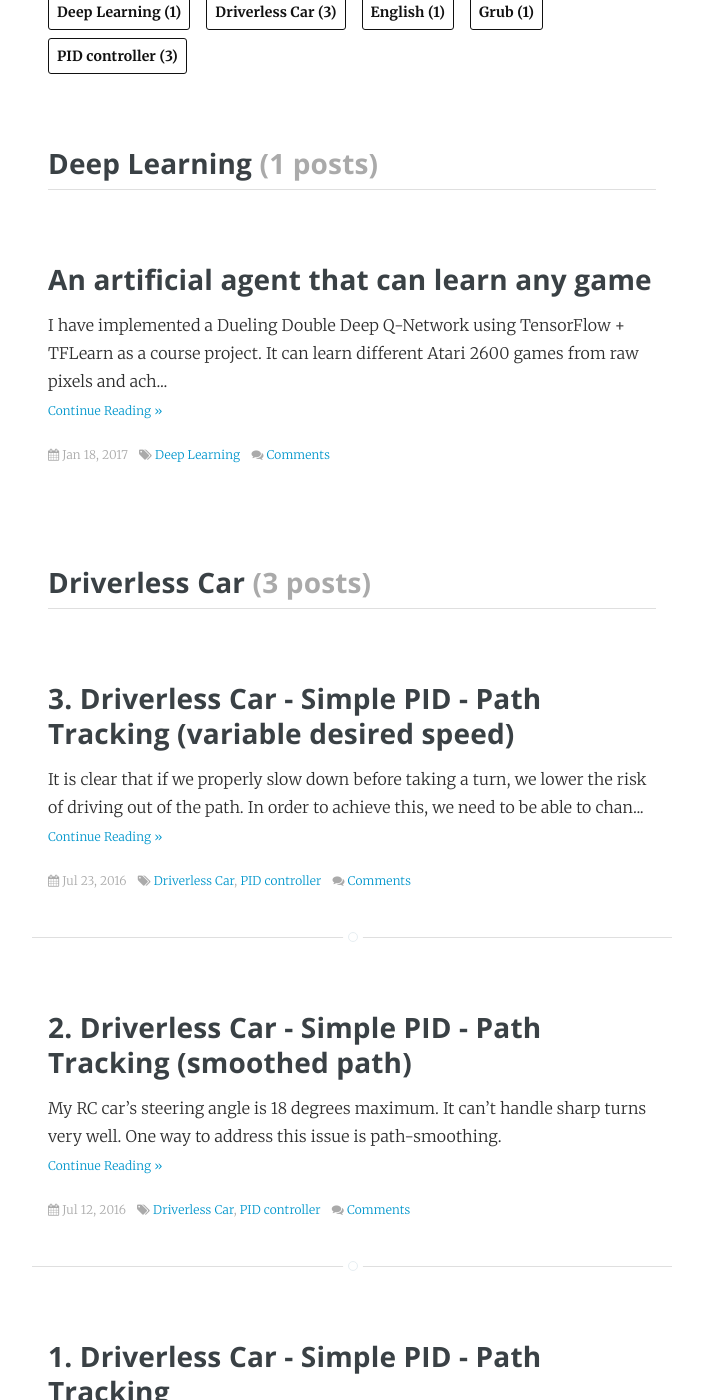
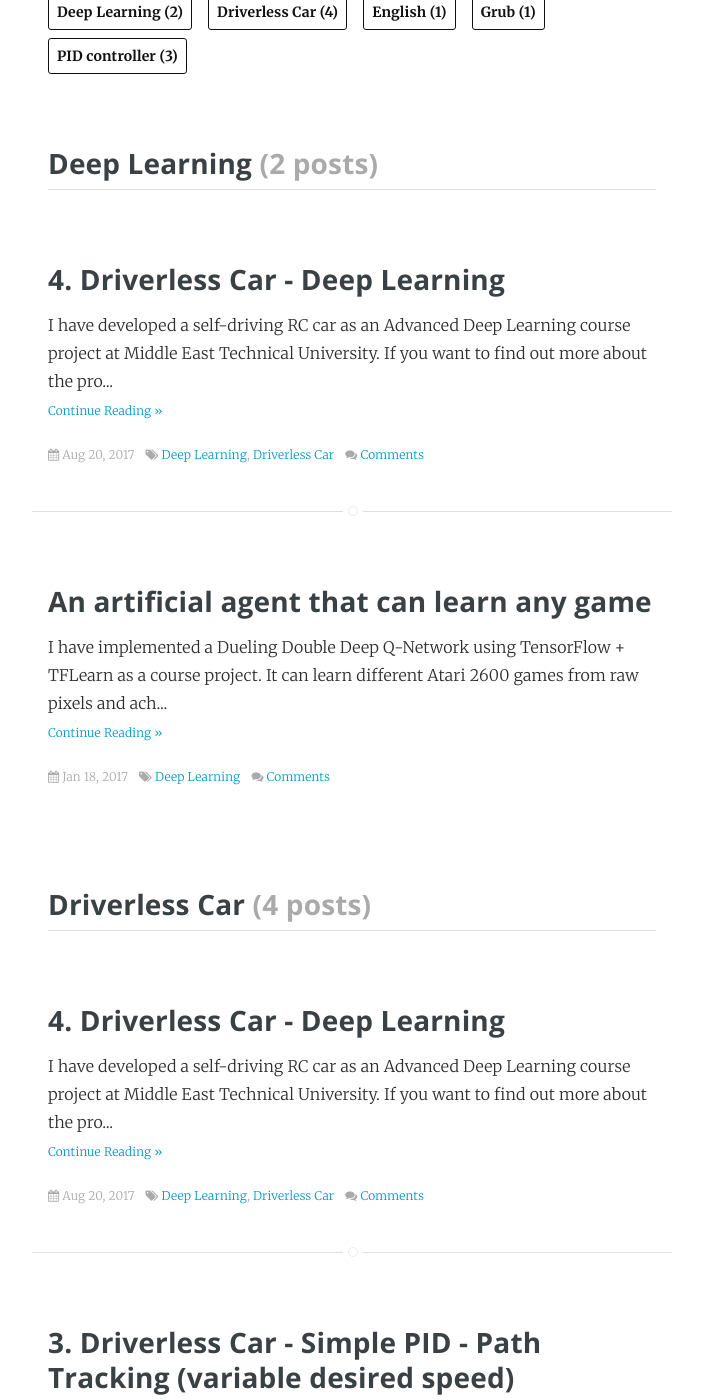
Before and after one commit to gokhanettin/gokhanettin.github.io, a Jekyll site: the page built from writing/tags/index.html, in a window 1280 px wide and 1400 px high, scrolled down 343 px. Shown: the whole window, without its empty margins (288-991 px from the left). Built offline with Jekyll 4.4.1, drawn with Linux system fonts in a browser that asks for light colours; comment, search, counter and statistics services are not loaded; some of the changed text lies outside the part shown.

```diff
--- a/_includes/writing_header.html
+++ b/_includes/writing_header.html
@@ -1,6 +1,6 @@
 <div class="container">
   {% include header-h1.html %}
   <h4 class="page-description body-font gray mt1 regular">
-    My thoughts and notes on various stuff.
+    My (in)activity log.
   </h4>
 </div>
--- /dev/null
+++ b/_posts/2017-08-20-4-driverless-car-with-deep-learning.md
@@ -0,0 +1,21 @@
+---
+layout: post
+title: "4. Driverless Car - Deep Learning"
+tags:
+- Deep Learning
+- Driverless Car
+---
+
+I have developed a self-driving RC car as an Advanced Deep Learning course
+project at Middle East Technical University. If you want to find out more about
+the project, here are the [project report][1] and [git repository][2].
+
+You may also want to see the following demo videos.
+
+<iframe width="560" height="315" src="https://www.youtube.com/embed/3KMKOiGDl7Q" frameborder="0" allowfullscreen></iframe>
+
+<iframe width="560" height="315" src="https://www.youtube.com/embed/Z6VKdoF2ZXY" frameborder="0" allowfullscreen></iframe>
+
+
+[1]: https://docs.google.com/document/d/1PLjWBikek1Xktpa-1gqN1JodmPQsLEje1Ji__j_QxeA/edit?usp=sharing
+[2]: https://github.com/gokhanettin/driverless-rccar
```
